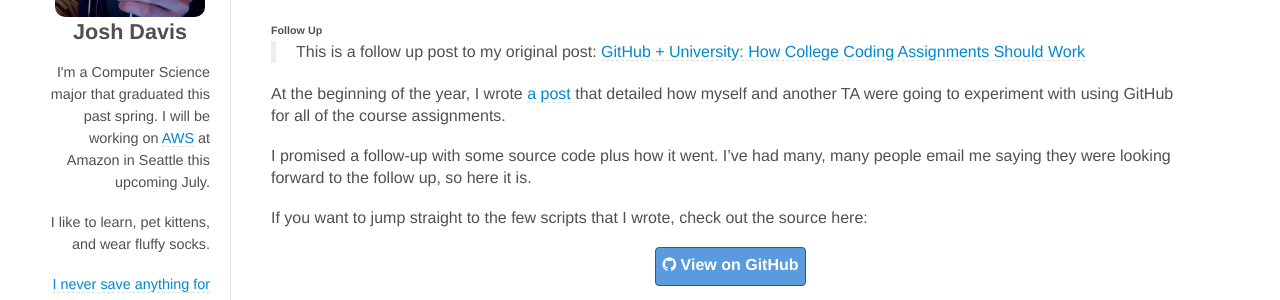
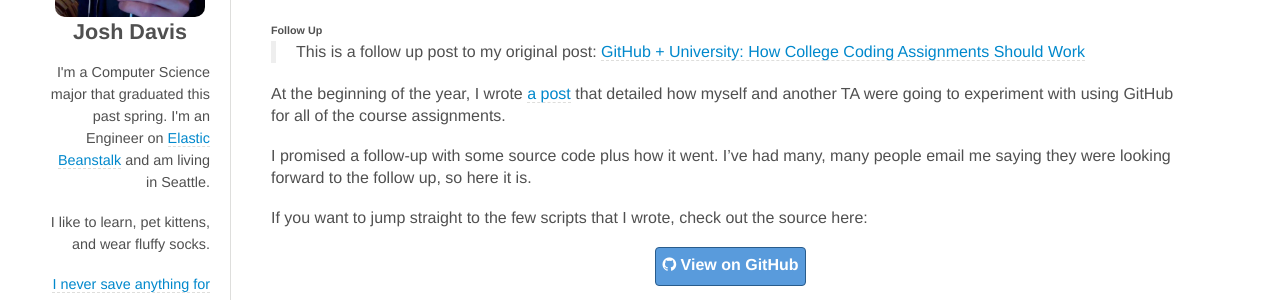
Before and after one commit to jdavis/jdavis.github.com, a Jekyll site: the page built from index.html, in a window 1280 px wide and 900 px high. Shown: the part 163-463 px from the top of the window. Built offline with Jekyll 4.4.1, drawn with Linux system fonts in a browser that asks for light colours; nearby versions of some CDN libraries; some web fonts are replaced.

Commit message:
Update sidebar for my site

```diff
--- a/_layouts/default.html
+++ b/_layouts/default.html
@@ -47,9 +47,9 @@
                 <div class="paragraphs">
                     <p>
                         I'm a Computer Science major that graduated this past
-                        spring. I will be working on
-                        <a href="https://aws.amazon.com">AWS</a>
-                        at Amazon in Seattle this upcoming July.
+                        spring. I'm an Engineer on
+                        <a href="https://aws.amazon.com/elasticbeanstalk/">Elastic Beanstalk</a>
+                        and am living in Seattle.
                     </p>
                     <p>
                         I like to learn, pet kittens, and wear fluffy socks.
```
